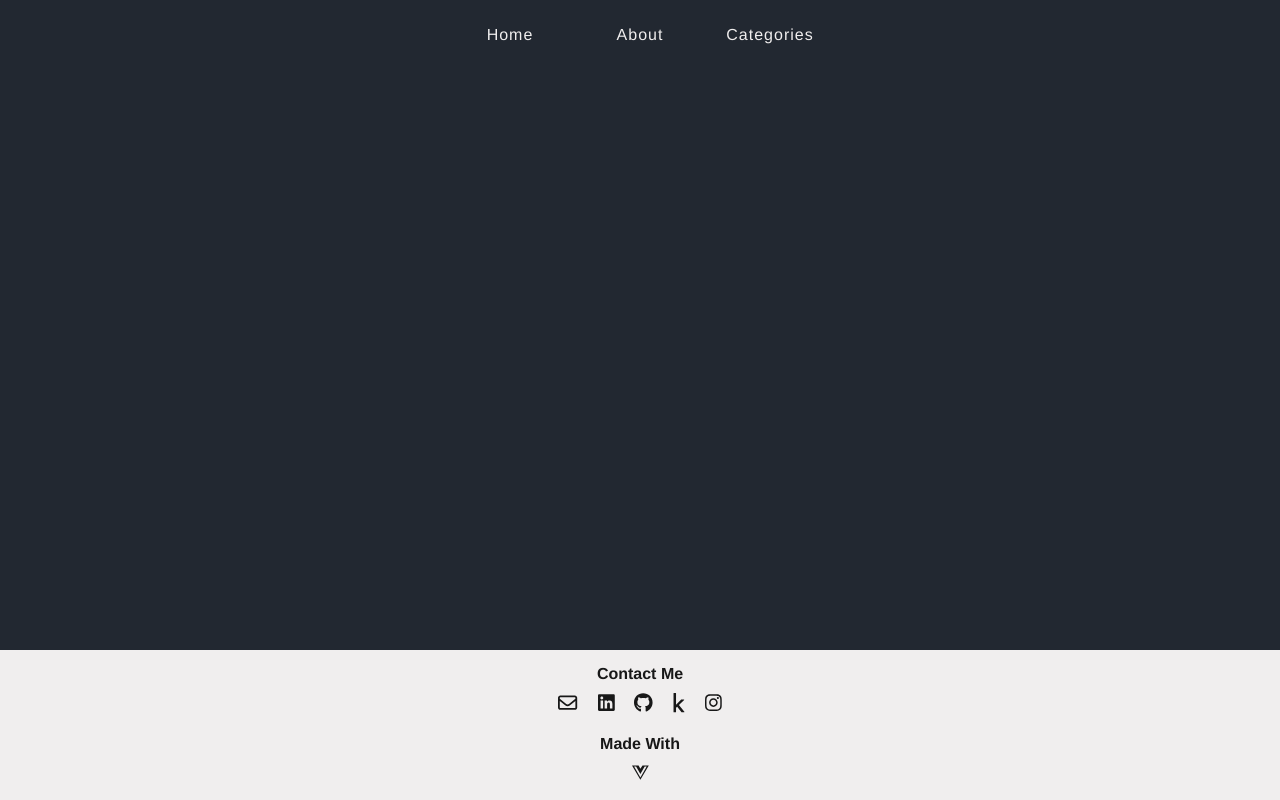
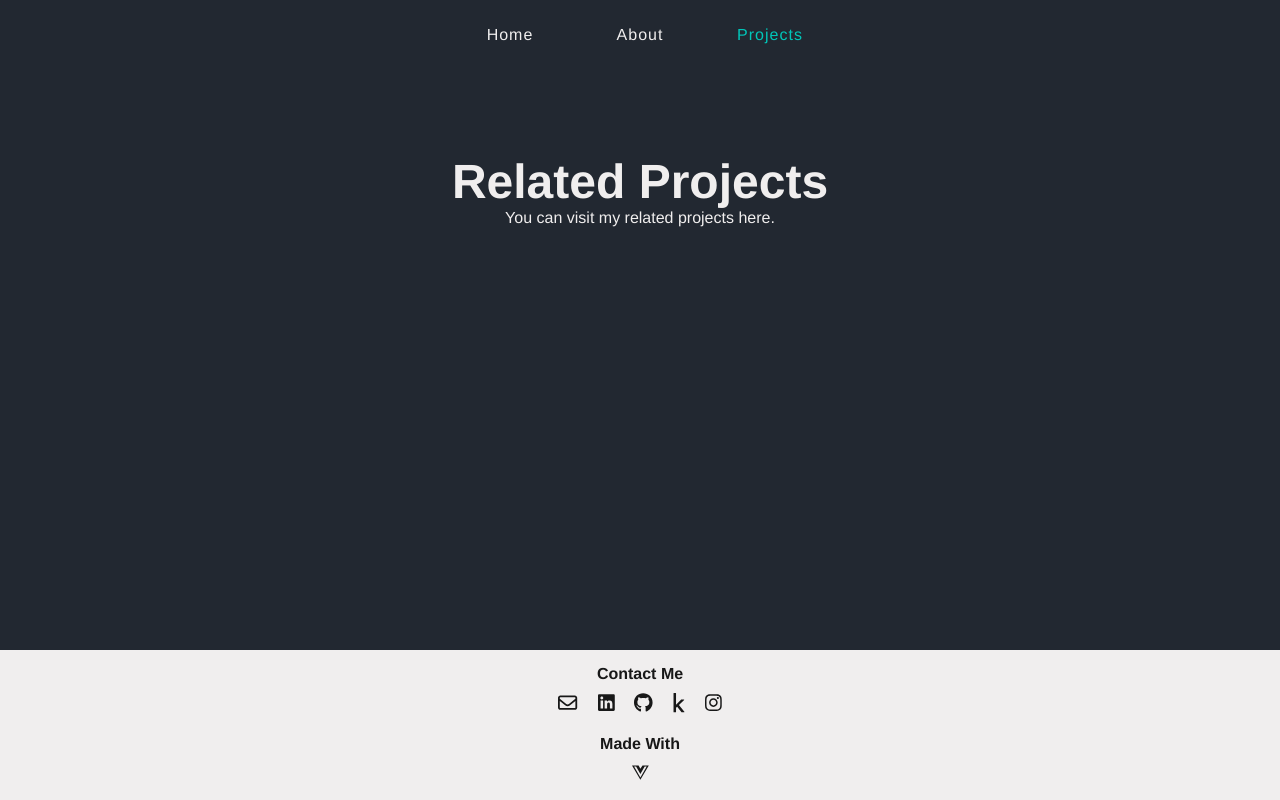
Before and after one commit to rakkaalhazimi/Vue-Blogspot, a Vue app: page /projects in a window 1280 px wide. Built offline with nearby package versions, Linux system fonts and the light colour scheme.

Commit message:
change categories view to projects view

```diff
--- /dev/null
+++ b/src/components/HeaderProjects.vue
@@ -0,0 +1,6 @@
+<template>
+  <header>
+    <h1>Related Projects</h1>
+    <p>You can visit my related projects here.</p>
+  </header>
+</template>
--- a/src/components/SectionNavigation.vue
+++ b/src/components/SectionNavigation.vue
@@ -2,6 +2,6 @@
   <nav ref="navbar">
     <router-link to="/">Home</router-link>
     <router-link to="/about">About</router-link>
-    <router-link to="/categories">Categories</router-link>
+    <router-link to="/projects">Projects</router-link>
   </nav>
 </template>
--- a/src/router/index.js
+++ b/src/router/index.js
@@ -13,9 +13,9 @@ const routes = [
     component: () => import('../views/AboutView.vue')
   },
   {
-    path: '/categories',
-    name: 'categories',
-    component: () => import('../views/CategoriesView.vue')
+    path: '/projects',
+    name: 'projects',
+    component: () => import('../views/ProjectsView.vue')
   },
   {
     path: '/post/:id',
--- a/src/views/CategoriesView.vue
+++ /dev/null
@@ -1,5 +0,0 @@
-<template>
-  <div class="categories">
-    <h1>Categories</h1>
-  </div>
-</template>
--- /dev/null
+++ b/src/views/ProjectsView.vue
@@ -0,0 +1,9 @@
+<template>
+  <div id="projects" class="content-view">
+    <HeaderProjects />
+  </div>
+</template>
+
+<script setup>
+import HeaderProjects from '@/components/HeaderProjects.vue';
+</script>
```
